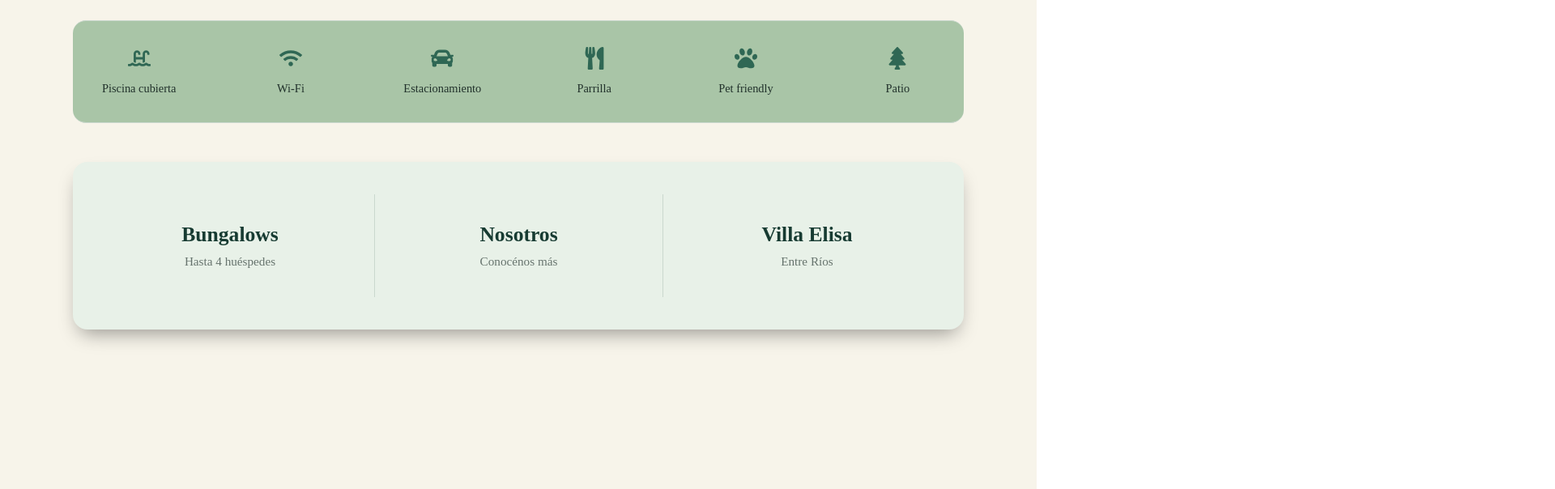
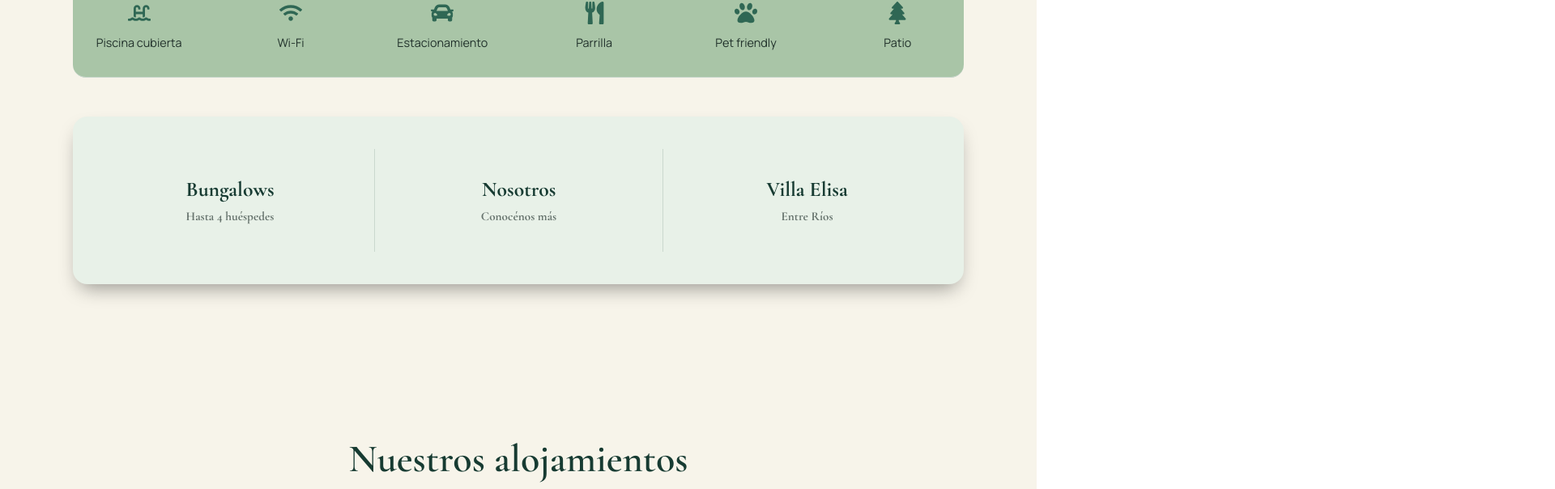
Before and after one commit to TomiZ72/bungalows-elcantaro, a React (Vite) app: page / in a window 1280 px wide. Shown: the part 1848-2452 px from the top of the page at 81% size, 1920 px wide, since content can reach past the window. Built offline with nearby package versions, Linux system fonts and the light colour scheme.

Commit message:
fix: width

```diff
--- a/index.html
+++ b/index.html
@@ -2,10 +2,12 @@
 <html lang="en">
 
 <head>
+  <link
+    href="https://fonts.googleapis.com/css2?family=Cormorant+Garamond:wght@300..700&family=Manrope:wght@200..800&display=swap"
+    rel="stylesheet" />
   <meta charset="UTF-8" />
-  <link rel="icon" type="image/svg+xml" href="/favicon.svg" />
   <meta name="viewport" content="width=device-width, initial-scale=1.0" />
-  <title>bungalows-elcantaro</title>
+  <title>Bungalos El Cántaro</title>
 </head>
 
 <body>
--- a/src/styles/index.css
+++ b/src/styles/index.css
@@ -4,20 +4,12 @@
   box-sizing: border-box;
 }
 
-body {
-  margin: 0;
-  display: block;
-}
-
-#root,
-main {
-  width: 100%;
-  max-width: none;
-  margin: 0;
-  padding: 0;
-}
+
 
 :root {
+  /* Tipografias*/
+  --font-heading: "Cormorant Garamond", Georgia, serif;
+  --font-body: "Manrope", sans-serif;
   /* Verdes naturales */
   --color-green-900: #173b32;
   --color-green-700: #2f6754;
@@ -47,6 +39,35 @@ main {
   --color-surface: var(--color-white);
 
   --color-overlay: rgba(23, 59, 50, 0.55);
+}
+
+#root,
+main {
+  width: 100%;
+  max-width: none;
+  margin: 0;
+  padding: 0;
+}
+
+body {
+  margin: 0;
+  display: block;
+  font-family: var(--font-body);
+  font-weight: 400;
+}
+
+h1,
+h2,
+h3 {
+  font-family: var(--font-heading);
+  font-weight: 600;
+}
+
+button,
+input,
+textarea,
+select {
+  font: inherit;
 }
 
 .menu-toggle {
@@ -688,6 +709,8 @@ main {
   box-shadow: 0 12px 24px -8px rgba(0, 0, 0, 0.4);
   margin-top: 3rem;
   padding: 2.5rem 1rem;
+  font-family: var(--font-heading);
+  font-weight: bold;
   color: var(--color-green-700);
   background: var(--color-green-100);
   border-radius: 18px;
@@ -1285,7 +1308,7 @@ main {
 .tourism-card-link {
   display: flex;
   flex-direction: column;
-
+  position: relative;
   width: 100%;
   overflow: hidden;
 
@@ -1404,6 +1427,8 @@ main {
 
 .tourism-sr-only {
   position: absolute;
+  top: 0;
+  left: 0;
 
   width: 1px;
   height: 1px;
```
Lines whose indentation alone changed are shown as unchanged.
